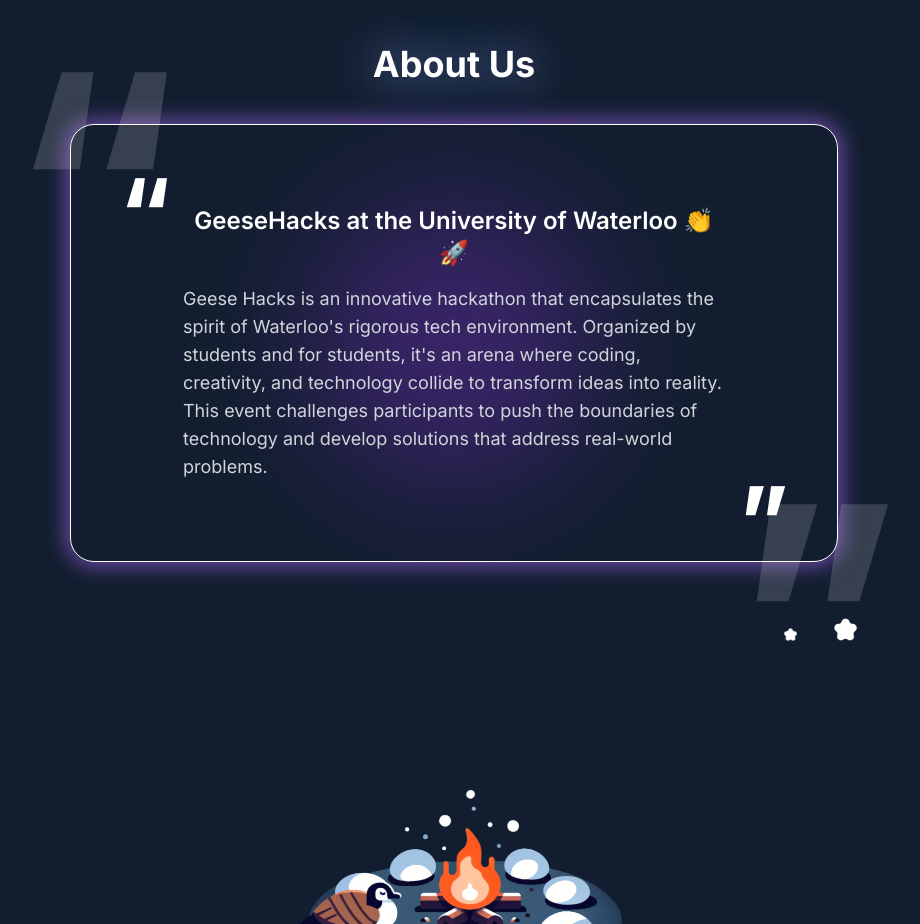
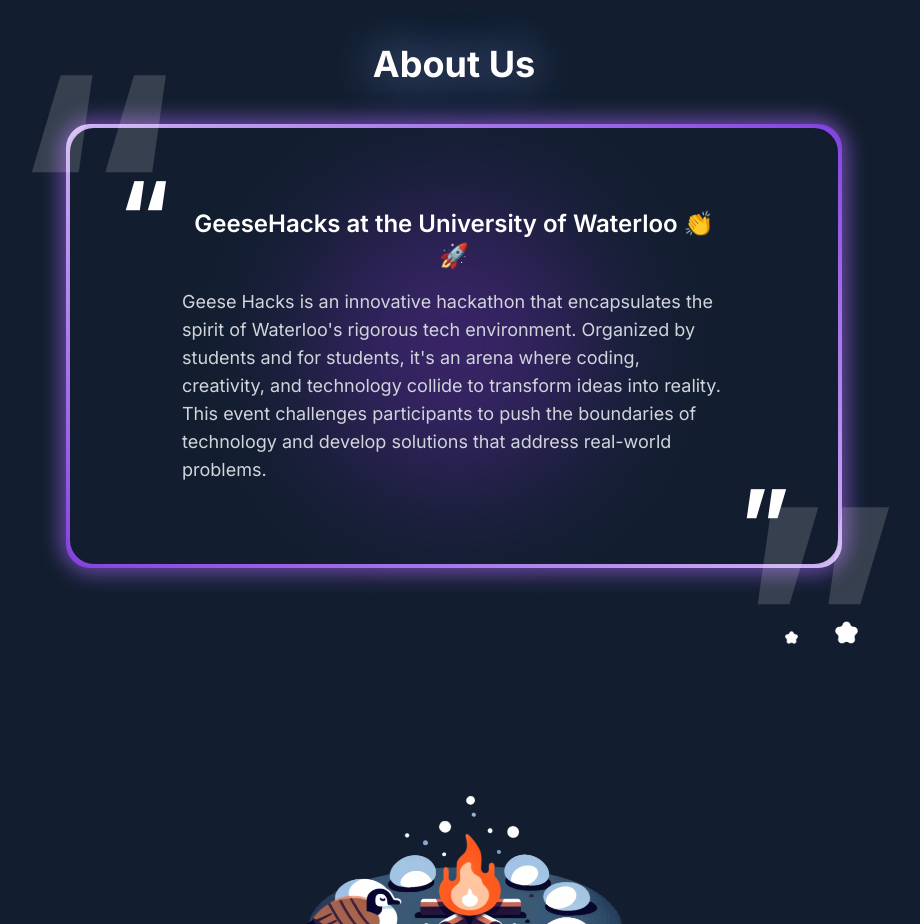
Before and after one commit to GeeseHacks/geesehacks.com, a Next.js app in the folder frontend/: page / in a window 1280 px wide. Shown: the part 1140-2064 px from the top of the page, without its empty margins (186-1106 px from the left). Built offline with nearby package versions, Linux system fonts and the light colour scheme.

Commit message:
Added gradient border to About Us section

```diff
--- a/frontend/components/home/about.tsx
+++ b/frontend/components/home/about.tsx
@@ -10,7 +10,9 @@
         <h1 className="text-4xl font-bold text-center mb-16 md:mb-10 text-shadow-section-header-glow">
           About Us
         </h1>
-        <div className="relative border border-white p-7 sm:p-12 md:p-20 md:px-28 rounded-3xl shadow-purple-shadow text-center max-w-72 sm:max-w-lg md:max-w-xl lg:max-w-3xl mx-5 md:mx-10">
+        {/* Gradient border */}
+        <div className="bg-gradient-to-tr from-violet-700 via-slate-50 to-violet-700 rounded-3xl p-1 mx-5 md:mx-10">
+          <div className="bg-[#121E2F] relative p-7 sm:p-12 md:p-20 md:px-28 rounded-3xl shadow-purple-shadow text-center max-w-72 sm:max-w-lg md:max-w-xl lg:max-w-3xl">
             {/* Purple blurred circle */}
             <div className="absolute inset-0 flex justify-center items-center z-10">
               <div className="w-56 h-56 md:w-72 md:h-72 bg-purple-600 rounded-full blur-3xl opacity-30"></div>
@@ -25,12 +27,13 @@
               GeeseHacks at the University of Waterloo 👏🚀
             </p>
             <p className="text-gray-300 text-left text-md md:text-lg z-20 relative">
-            Geese Hacks is an innovative hackathon that encapsulates the spirit
-            of Waterloo&apos;s rigorous tech environment. Organized by students
-            and for students, it&apos;s an arena where coding, creativity, and
-            technology collide to transform ideas into reality. This event
-            challenges participants to push the boundaries of technology and
-            develop solutions that address real-world problems.
+              Geese Hacks is an innovative hackathon that encapsulates the
+              spirit of Waterloo&apos;s rigorous tech environment. Organized by
+              students and for students, it&apos;s an arena where coding,
+              creativity, and technology collide to transform ideas into
+              reality. This event challenges participants to push the boundaries
+              of technology and develop solutions that address real-world
+              problems.
             </p>
             <span className="small-qoutation hidden md:inline right-12 -bottom-2 z-20">
               ”
@@ -55,6 +58,7 @@
           </div>
         </div>
       </div>
+    </div>
   );
 };
 
--- a/frontend/tailwind.config.ts
+++ b/frontend/tailwind.config.ts
@@ -15,7 +15,7 @@
         'wave-image': "url('~/assets/wave.png')",
       },
       boxShadow: {
-        'purple-shadow': '0 0 20px 5px rgba(158, 99, 234, 0.6)', // For About Us box
+        'purple-shadow': '0 0 20px 10px rgba(158, 99, 234, 0.6)', // For About Us box
         'terminal-glow1': '0 0 10px 12px rgba(160, 65, 255, 0.77), 0 0 80px 40px rgba(172, 48, 249, 1)', // For Hero section terminal
       }
     },
```
Lines whose indentation alone changed are shown as unchanged.
